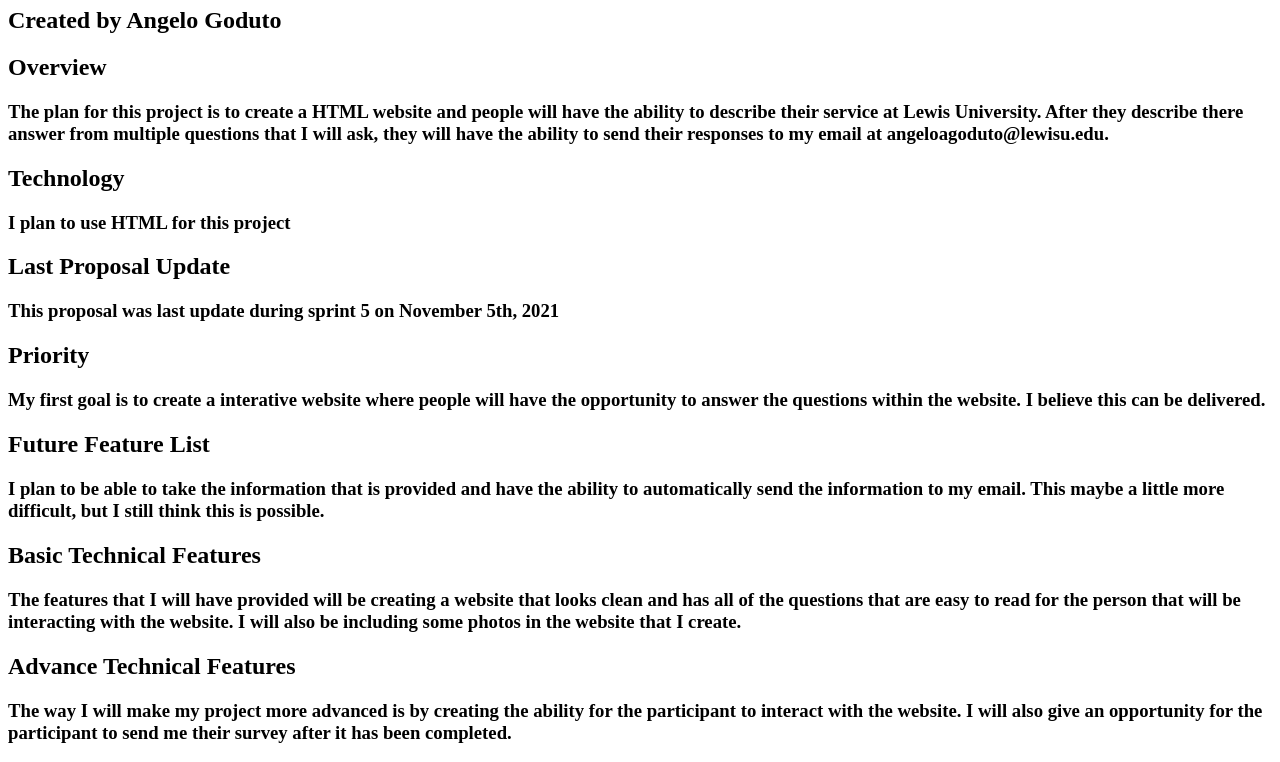
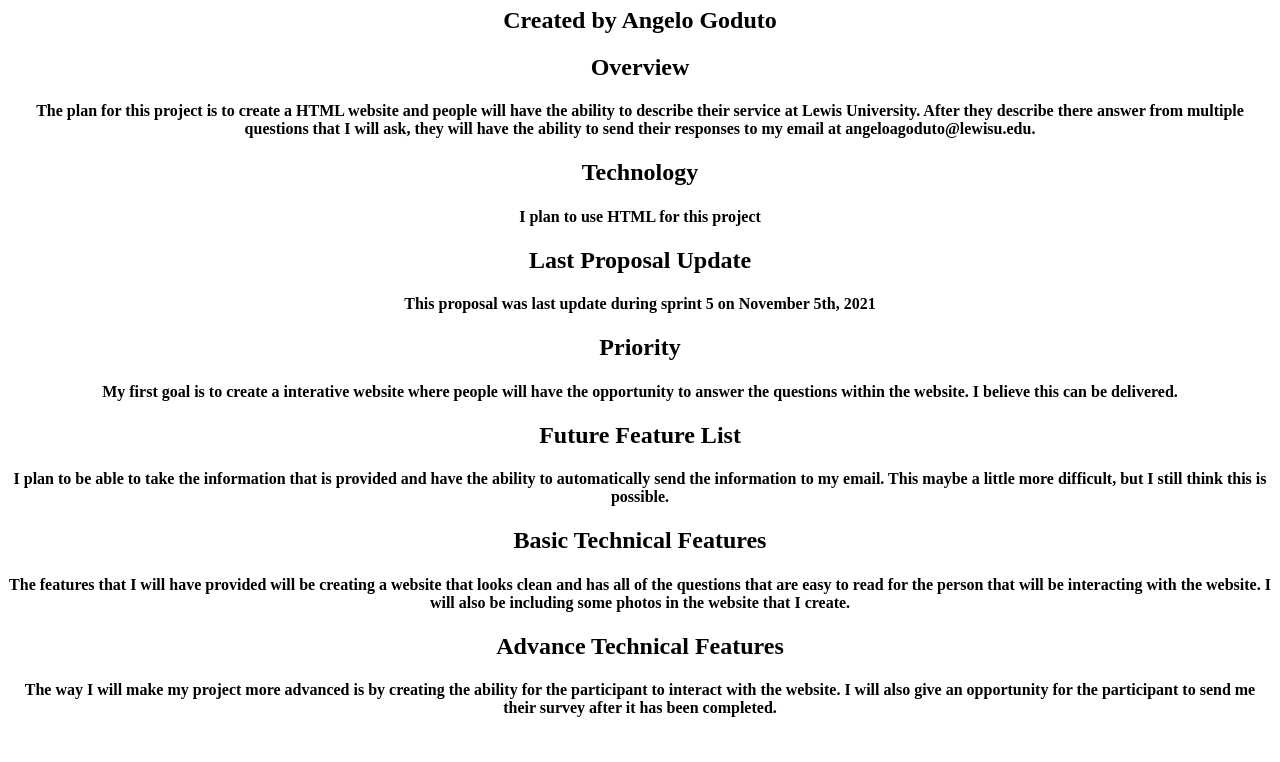
Before and after one commit to AGoduto1/final-project-proposal, a plain HTML site: page index.html in a window 1280 px wide. Shown: the part 73-835 px from the top of the page. After the commit the page ends 812 px from the top, so only its background shows below. Drawn offline with Linux system fonts and the light colour scheme.

Commit message:
update file.

```diff
--- a/index.html
+++ b/index.html
@@ -9,41 +9,41 @@
 </head>
 
 <body>
-    <h1>Welcome to Lewis University's Customer Service Survey</h1>
-    <h2>Created by Angelo Goduto</h2>
+    <center><h1>Welcome to Lewis University's Customer Service Survey</h1></center>
+    <center><h2>Created by Angelo Goduto</h2></center>
 
-    <h2>Overview</h2>
-    <h3>The plan for this project is to create a HTML website and people will have the ability to describe their
+    <center><h2>Overview</h2></center>
+    <center><h4>The plan for this project is to create a HTML website and people will have the ability to describe their
         service at Lewis University. After they describe there answer from multiple questions that I will ask,
         they will have the ability to send their responses to my email at angeloagoduto@lewisu.edu.
-    </h3>
+    </h4></center>
 
-    <h2>Technology</h2>
-    <h3>I plan to use HTML for this project</h3>
+    <center><h2>Technology</h2></center>
+    <center><h4>I plan to use HTML for this project</h4></center>
 
-    <h2>Last Proposal Update</h2>
-    <h3>This proposal was last update during sprint 5 on November 5th, 2021</h3>
+    <center><h2>Last Proposal Update</h2></center>
+    <center><h4>This proposal was last update during sprint 5 on November 5th, 2021</h4></center>
 
-    <h2>Priority</h2>
-    <h3>My first goal is to create a interative website where people will have the opportunity to answer the questions
+    <center><h2>Priority</h2></center>
+    <center><h4>My first goal is to create a interative website where people will have the opportunity to answer the questions
         within the website. I believe this can be delivered.
-    </h3>
+    </h4></center>
 
-    <h2>Future Feature List</h2>
-    <h3>I plan to be able to take the information that is provided and have the ability to automatically send the information
+    <center><h2>Future Feature List</h2></center>
+    <center><h4>I plan to be able to take the information that is provided and have the ability to automatically send the information
         to my email. This maybe a little more difficult, but I still think this is possible.
-    </h3>
+    </h4></center>
 
-    <h2>Basic Technical Features</h2>
-    <h3>The features that I will have provided will be creating a website that looks clean and has all of the questions that
+    <center><h2>Basic Technical Features</h2></center>
+    <center><h4>The features that I will have provided will be creating a website that looks clean and has all of the questions that
         are easy to read for the person that will be interacting with the website. I will also be including some photos
         in the website that I create.
-    </h3>
+    </h4></center>
 
-    <h2>Advance Technical Features</h2>
-    <h3>The way I will make my project more advanced is by creating the ability for the participant to interact with the website.
+    <center><h2>Advance Technical Features</h2></center>
+    <center><h4>The way I will make my project more advanced is by creating the ability for the participant to interact with the website.
         I will also give an opportunity for the participant to send me their survey after it has been completed.
-    </h3>
+    </h4></center>
 
 </body>
 </html>
```
